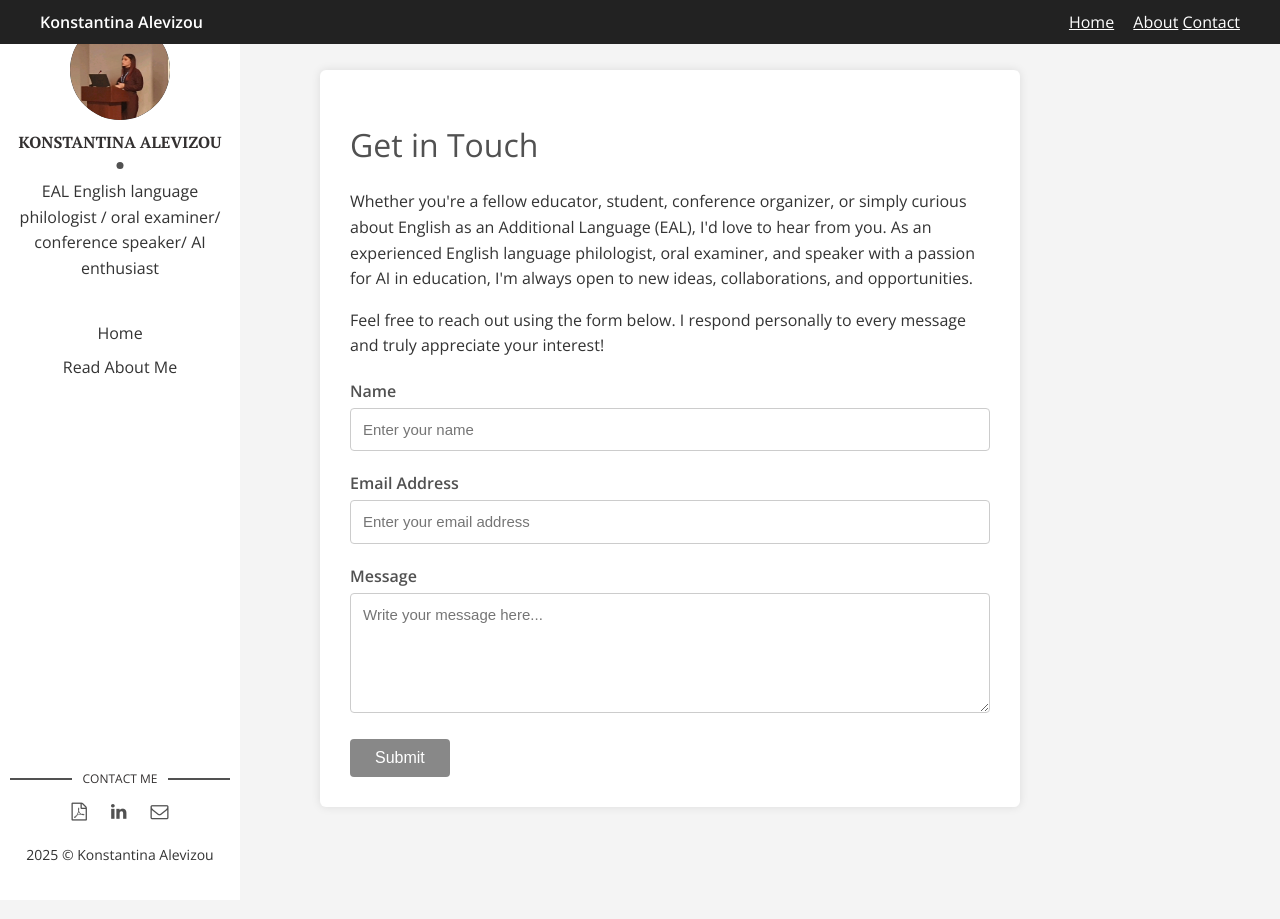
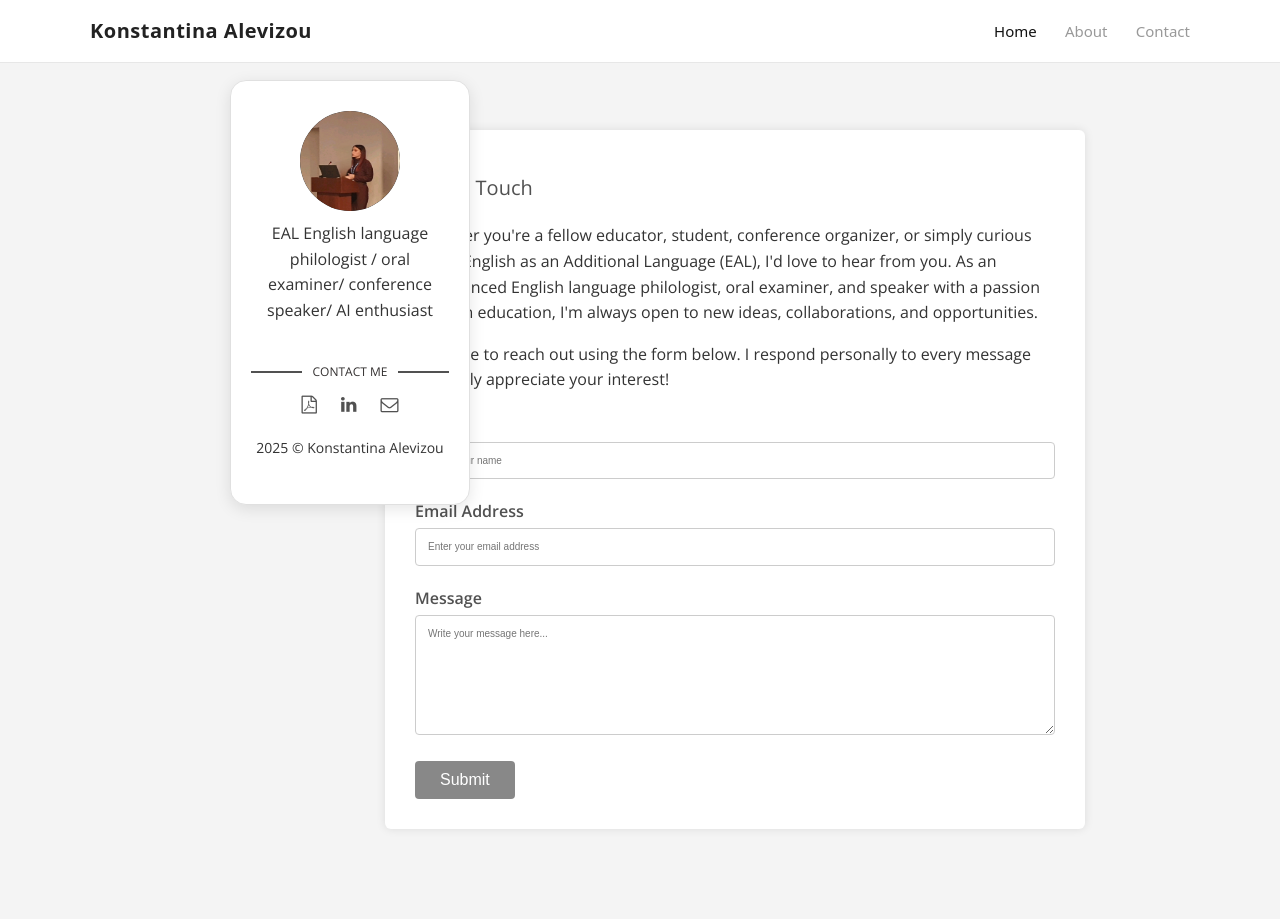
Before and after one commit to Georgechrp/konstantina-site, a Jekyll site: the page built from assets/contact.html, in a window 1280 px wide. Built offline with Jekyll 4.4.1, drawn with Linux system fonts in a browser that asks for light colours.

Commit message:
update
add menu

```diff
--- a/_layouts/default.html
+++ b/_layouts/default.html
@@ -1,25 +1,77 @@
 <!DOCTYPE html>
 <html lang="en">
   {% include head.html %}
+  <head>
+    <style>
+      body {
+  background-color: #f0f0f0; /* Ή οποιοδήποτε άλλο hex, rgb ή named color */
+}
+
+      .top-bar {
+        width: 100%;
+        background-color: #ffffff;
+        color: #222;
+        padding: 16px 20px;
+        position: fixed;
+        top: 0;
+        z-index: 999;
+        box-shadow: 0 1px 0 rgba(0, 0, 0, 0.05);
+        font-family: system-ui, sans-serif;
+      }
+
+      .top-bar-container {
+        max-width: 1100px;
+        margin: 0 auto;
+        display: flex;
+        justify-content: space-between;
+        align-items: center;
+      }
+
+      .top-bar-title {
+        font-size: 20px;
+        font-weight: 600;
+        letter-spacing: 0.5px;
+      }
+
+      .top-bar-links a {
+        color: #999999;
+        text-decoration: none;
+        margin-left: 24px;
+        font-size: 15px;
+        transition: color 0.2s ease-in-out;
+      }
+
+      .top-bar-links a:hover,
+      .top-bar-links a.active {
+        color: #111111;
+      }
+
+      .content-box {
+        padding-top: 40px;
+        margin: 0 auto;
+        max-width: 1110px;
+      }
+    </style>
+  </head>
   <body>
-    <div class="wrapper">
+
+    <!-- Top Bar -->
+    <div class="top-bar">
+      <div class="top-bar-container">
+        <div class="top-bar-title">{{ site.title }}</div>
+        <div class="top-bar-links">
+          <a href="{{ site.baseurl }}/" class="active">Home</a>
+          <a href="{{ site.baseurl }}/about.html">About</a>
+          <a href="{{ site.baseurl }}/contact.html">Contact</a>
+        </div>
+      </div>
+    </div>
+
+    <!-- Main Content -->
+    <div class="content-box clearfix">
       {{ content }}
     </div>
 
     {% include cv_modal.html %}
-
-    <body>
-  <div class="top-bar" style="width: 100%; background-color: #222; color: white; padding: 10px 20px; position: fixed; top: 0; z-index: 999;">
-    <div style="max-width: 1200px; margin: 0 auto; display: flex; justify-content: space-between;">
-      <div><strong>{{ site.title }}</strong></div>
-      <div>
-        <a href="{{ site.baseurl }}/" style="color: white; margin-right: 15px;">Home</a>
-        <a href="{{ site.baseurl }}/about.html" style="color: white;">About</a>
-        <a href="{{ site.baseurl }}/contact.html" style="color: white;">Contact</a>
-      </div>
-    </div>
-  </div>
-
-
   </body>
 </html>
--- a/_layouts/main.html
+++ b/_layouts/main.html
@@ -2,27 +2,18 @@
 layout: default
 ---
 
-<aside class="sidebar">
+<div class="main-layout" style="display: flex; padding-top: 0px;">
+
+  <!-- Sidebar -->
+  <aside class="sidebar" >
     <header>
       <div class="about">
         <div class="cover-author-image">
           <a href="{{site.baseurl}}/"><img src="{{site.baseurl}}/assets/img/{% if site.author-img %}{{site.author-img}}{% endif %}" alt="{{site.author}}"></a>
         </div>
-      <div class="author-name">{{site.author}}</div>
+        <!--<div class="author-name">{{site.author}}</div>-->
         <p>{{site.about-author}}</p>
       </div>
-
-
-    <nav class="sidebar-nav sidebar-centered-nav" style="margin-top: 20px;">
-  <ul style="list-style: none; padding: 0; text-align: center;">
-    <li style="margin-bottom: 10px;">
-      <a href="{{site.baseurl}}/" class="{% if page.url == '/' %}active-link{% endif %}">Home</a>
-    </li>
-    <li>
-      <a href="{{site.baseurl}}/about.html" class="{% if page.url == '/about.html' %}active-link{% endif %}">Read About Me</a>
-    </li>
-  </ul>
-</nav>
 
 
     </header>
@@ -36,16 +27,11 @@ layout: default
               <i class="fa fa-file-pdf-o"></i>
             </a>
           </li>
-
-
-        </li>
-
           {% if site.social-linkedin %}
             <li class="linkedin"><a href="https://in.linkedin.com/in/{{site.social-linkedin}}" target="_blank"><i class="fa fa-linkedin"></i></a></li>
           {% else %}
             <li class="linkedin"><a href="https://in.linkedin.com/" target="_blank"><i class="fa fa-linkedin" aria-hidden="true"></i></a></li>
           {% endif %}
-
           {% if site.social-email %}
             <li class="email"><a href="mailto:{{site.social-email}}"><i class="fa fa-envelope-o"></i></a></li>
           {% else %}
@@ -60,6 +46,9 @@ layout: default
     </footer>
   </aside>
 
-<div class="content-box clearfix" style="margin-left: 0px; max-width: 1100px;">
+  <!-- Content -->
+  <div class="content-box clearfix" style="padding-left: 40px; max-width: 1000px;">
     {{ content }}
   </div>
+
+</div>
--- a/_layouts/post.html
+++ b/_layouts/post.html
@@ -14,7 +14,8 @@ layout: main
     </div> <!-- End Page Cover Image -->
     {% else %}
     {% endif %}
-    <div class="wrap-content">
+    <div class="wrap-content" style="max-width: 600px; margin-left: auto; margin-right: 0;">
+
       <header class="header-page">
         <h1 class="page-title">{{page.title}}</h1>
         <div class="page-date"><span>&nbsp;&nbsp;&nbsp;&nbsp;</span></div>
--- a/assets/about.html
+++ b/assets/about.html
@@ -5,7 +5,7 @@ permalink: /about.html
 ---
 
 
-<div class="about-text tts-target" style="width: 95%; max-width: 1200px; margin: 30px auto; padding: 0 15px;">
+<div class="about-text tts-target" style="width: 95%; max-width: 1200px; margin: 30px auto; padding: 0 px;">
 <div style="display: flex; gap: 10px; margin-bottom: 20px;">
   <button id="tts-btn" onclick="toggleRead()" style="cursor: pointer;">🔊 Listen to this</button>
 </div>
--- a/assets/contact.html
+++ b/assets/contact.html
@@ -28,7 +28,7 @@ permalink: /contact.html
     }
 
     h1 {
-      font-size: 32px;
+      font-size: 20px;
       margin-bottom: 20px;
     }
 
@@ -51,7 +51,7 @@ permalink: /contact.html
       padding: 12px;
       border: 1px solid #ccc;
       border-radius: 4px;
-      font-size: 15px;
+      font-size: 10px;
       box-sizing: border-box;
     }
 
@@ -89,18 +89,20 @@ permalink: /contact.html
       Feel free to reach out using the form below. I respond personally to every message and truly appreciate your interest!
     </p>
 
-    <form>
-      <label for="name">Name</label>
-      <input type="text" id="name" placeholder="Enter your name">
+    <form action="https://formspree.io/f/xdkgrggj" method="POST">
+        <label for="name">Name</label>
+        <input type="text" id="name" name="name" placeholder="Enter your name" required>
 
-      <label for="email">Email Address</label>
-      <input type="email" id="email" placeholder="Enter your email address">
+        <label for="email">Email Address</label>
+        <input type="email" id="email" name="email" placeholder="Enter your email address" required>
 
-      <label for="message">Message</label>
-      <textarea id="message" placeholder="Write your message here..."></textarea>
+        <label for="message">Message</label>
+        <textarea id="message" name="message" placeholder="Write your message here..." required></textarea>
 
-      <button type="submit">Submit</button>
+        <button type="submit">Submit</button>
     </form>
+
+
   </div>
 
 </body>
--- a/assets/css/main.css
+++ b/assets/css/main.css
@@ -913,28 +913,23 @@ table tfoot td {
 
 /* - - - - - - - - - - Home Page Styles - - - - - - - - - - */
 .sidebar {
-  display: -webkit-box;
-  display: -webkit-flex;
-  display: -ms-flexbox;
   display: flex;
-  -webkit-box-orient: vertical;
-  -webkit-box-direction: normal;
-  -webkit-flex-direction: column;
-      -ms-flex-direction: column;
-          flex-direction: column;
-  -webkit-box-pack: justify;
-  -webkit-justify-content: space-between;
-      -ms-flex-pack: justify;
-          justify-content: space-between;
+  flex-direction: column;
+  justify-content: space-between;
   position: fixed;
-  top: 0;
-  left: 0;
-  bottom: 0;
+  top: 80px;          /* πιο κάτω */
+  left: 230px;
   width: 240px;
-  height: 100%;
-  padding: 20px 10px;
+  padding: 30px 20px;
   background-color: #ffffff;
-}
+  border-radius: 16px;
+  box-shadow: 0 4px 16px rgba(0, 0, 0, 0.1);
+  border: 1px solid #e0e0e0;
+  height: auto;
+  max-height: calc(100% - 60px);
+  overflow-y: auto;
+}
+
 
 .about {
   margin: 0 0 40px;
```
Also changed, not shown: 12 other files. Lines whose indentation alone changed are shown as unchanged.
